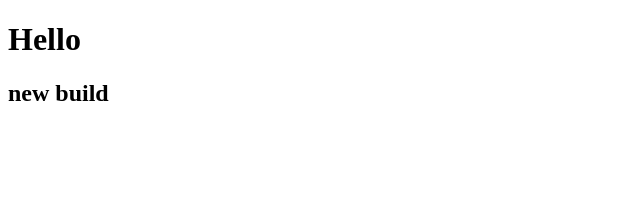
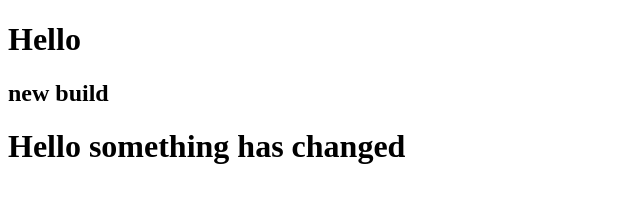
Before and after one commit to arvind-itt/jenkins-sample, a plain HTML site: page index.html in a window 1280 px wide. Shown: the whole page, without its empty margins (0-640 px from the left). Drawn offline with Linux system fonts and the light colour scheme.

Commit message:
commited
add h1 tag

```diff
--- a/index.html
+++ b/index.html
@@ -9,5 +9,6 @@
 <body>
     <h1>Hello </h1>
     <h2> new build </h2>
+    <h1>Hello something has changed</h1>
 </body>
 </html>
```
